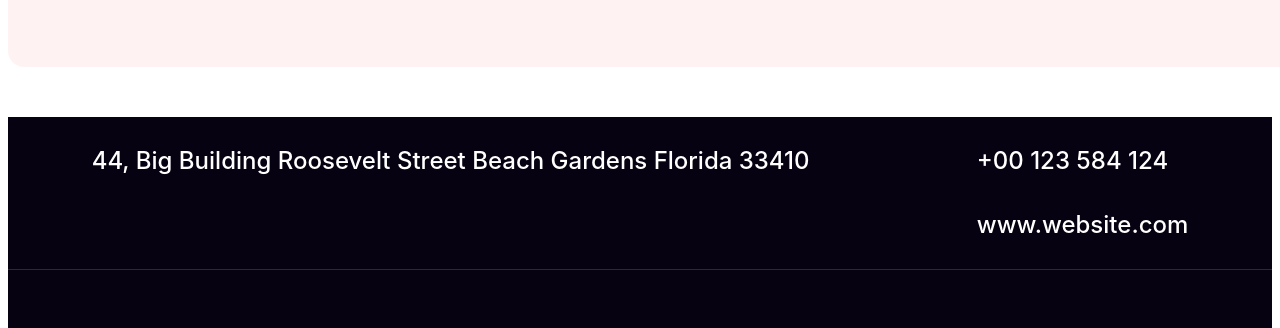
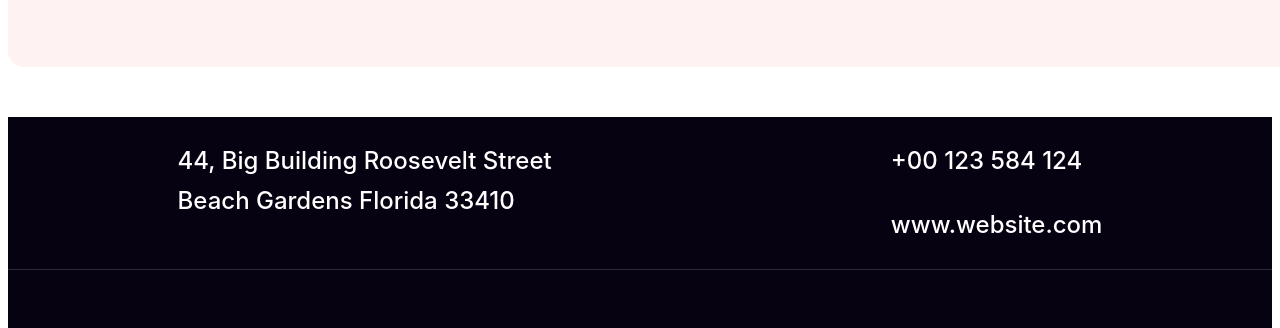
Before and after one commit to Md-Fardin-Ahsan/New-Year-E-commerce, a plain HTML site: page index.html in a window 1280 px wide. Shown: the part 5106-5434 px from the top of the page. Drawn offline with Linux system fonts and the light colour scheme.

Commit message:
third commit

```diff
--- a/index.html
+++ b/index.html
@@ -122,7 +122,7 @@
     <section class="ft">
         <div class="ft2">
             <div>
-                <p class="build">44, Big Building Roosevelt Street
+                <p class="build">44, Big Building Roosevelt Street<br>
                     Beach Gardens Florida 33410</p>
             </div>
             <div class="ft3">
```
